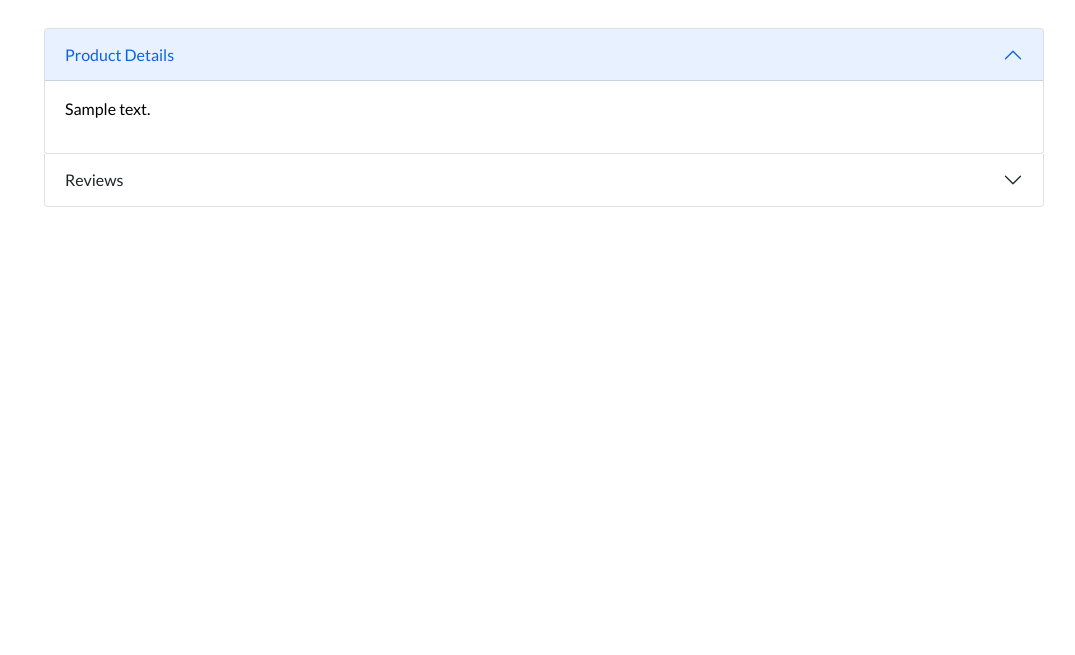
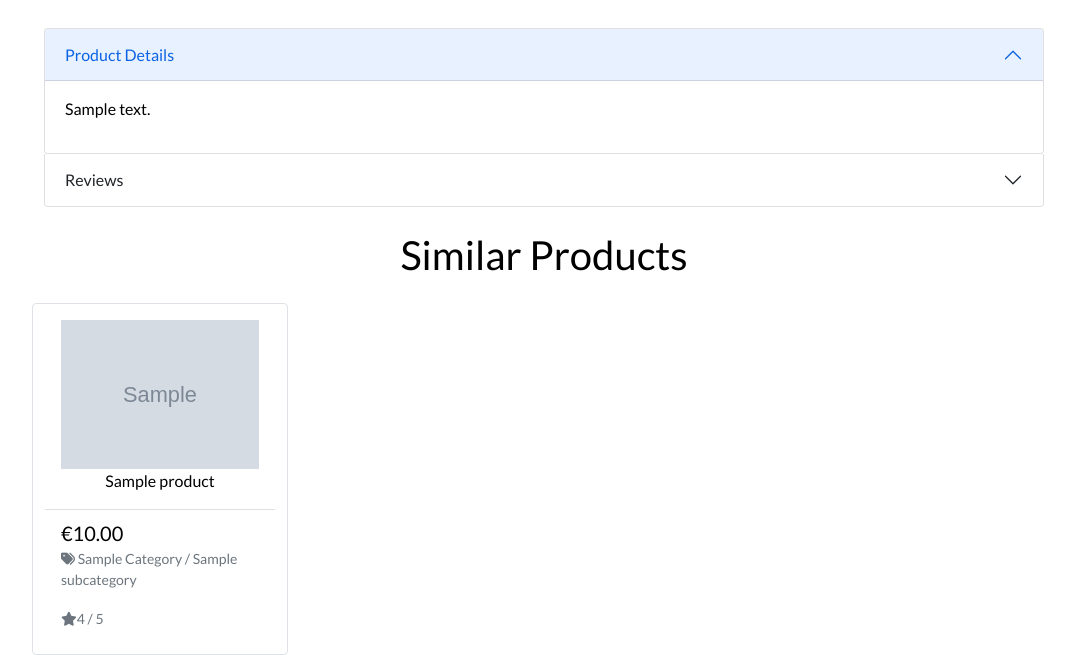
Before and after one commit to Yasi92/Happy-Pet, a Django app: template products/templates/products/product_detail.html in a window 1280 px wide. Shown: the part 564-1219 px from the top of the page, without its empty margins (96-1171 px from the left). Before the commit the page ends 771 px from the top, so only its background shows below. Run offline with Django 3.2, Linux system fonts and the light colour scheme; the template is opened without the code that fills it: most values are stand-ins (such as "Sample title", 1, 10 or a date in 2020); grey boxes marked "Sample" are stand-in pictures; some libraries are stand-ins or nearby versions.

Commit message:
Add similar_products.html in includes, add to the product_detail view to render similar products and display it in a carousel

```diff
--- /dev/null
+++ b/products/templates/products/includes/similar_products.html
@@ -0,0 +1,95 @@
+{% if similar_products|length > 4 %}
+            <div class="row">
+                <div class="col-12 text-center">
+                    <h1 class="my-4">Similar Products</h1>
+                    <div class="carousel slide" id="myCarousel">
+                        <button class="carousel-control-prev" type="button" data-bs-target="#myCarousel" data-bs-slide="prev">
+                            <i class="fa-solid fa-chevron-left fa-lg text-black"></i>
+                            <span class="visually-hidden">Previous</span>
+                        </button>
+                        <button class="carousel-control-next" type="button" data-bs-target="#myCarousel" data-bs-slide="next">
+                            <i class="fa-solid fa-chevron-right fa-lg text-black"></i>
+                            <span class="visually-hidden">Next</span>
+                        </button>
+                        <div class="carousel-inner">
+                            {% for s in similar_products %}
+                                <div class="row g-0 carousel-item{% if forloop.first  %} active{% endif %}">
+                                    <div class="card col-3 border">
+                                        {% if s.image1 %}
+                                            <a href="{% url 'product_detail' s.product_id %}" target="_blank">
+                                                <img src="{{ s.image1.url }}" class="img-md" alt="{{ s.name }}">
+                                            </a>
+                                        {% else %}
+                                            <a href="{% url 'product_detail' s.product_id %}">
+                                                <img src="{{ MEDIA_URL }}noimage.png" class="img-md" alt="{{ s.name }}">
+                                            </a>
+                                        {% endif %}
+                                        <div class="card-body text-center">
+                                            <p class="card-text text-black px-3">{{ product.name }}</p>
+                                        </div>
+                                        <div class="card-footer bg-white text-start text-black">
+                                            <div class="row">
+                                                <div class="col">
+                                                    <p class="lead mb-0 text-start font-weight-bold">€{{ s.price|floatformat:"2" }}</p>
+                                                    <p class="small">
+                                                        <a href="{% url 'product_detail' s.product_id %}" class="text-muted text-decoration-none">
+                                                            <i class="fas fa-tags"></i>
+                                                            {{ s.category.name | title }} / {{ s.subcategory.friendly_name }}
+                                                        </a>
+                                                    </p>
+                                                    {% if s.rating %}
+                                                        <small class="text-muted"><i class="fas fa-star mr-1"></i>{{ s.rating }} / 5</small>
+                                                    {% else %}
+                                                        <small class="text-muted">No Rating</small>
+                                                    {% endif %}
+                                                    </p>
+                                                </div>
+                                            </div>
+                                        </div>
+                                    </div>
+                                </div>
+                            {% endfor %}
+                        </div>
+                    </div>
+                </div>
+            </div>
+        {% elif similar_products|length <= 4 %}
+            <div class="row">
+                <div class="col-12 text-center">
+                    <h1 class="my-4">Similar Products</h1>
+                    <div class="row">
+                        {% for s in similar_products %}
+                            <div class="col-3 border card">
+                                <div class="card-body">
+                                    <img class="img-fluid" src="{{ s.image1.url }}">
+                                    <p class="card-text text-black px-3">{{ product.name }}</p>
+                                </div>
+                                <div class="card-footer bg-white text-start text-black">
+                                    <div class="row">
+                                        <div class="col">
+                                            <p class="lead mb-0 text-start font-weight-bold">€{{ s.price|floatformat:"2" }}</p>
+                                            <p class="small">
+                                                <a href="{% url 'product_detail' s.product_id %}" class="text-muted text-decoration-none">
+                                                    <i class="fas fa-tags"></i>
+                                                    {{ s.category.name | title }} / {{ s.subcategory.friendly_name }}
+                                                </a>
+                                            </p>
+                                            {% if s.rating %}
+                                                <small class="text-muted"><i class="fas fa-star mr-1"></i>{{ s.rating }} / 5</small>
+                                            {% else %}
+                                                <small class="text-muted">No Rating</small>
+                                            {% endif %}
+                                            <p>{% for x in s.has_sizes %}
+                                                <small>{{ x }}</small>
+                                                {% endfor %}
+                                            </p>
+                                        </div>
+                                    </div>
+                                </div>
+                            </div>
+                        {% endfor %}
+                    </div>
+                </div>
+            </div>
+        {% endif %}
+    </div>
--- a/products/templates/products/product_detail.html
+++ b/products/templates/products/product_detail.html
@@ -145,7 +145,36 @@
 
             </div>
         </div>
+                <!-----------------------  Carousel for similar products--------------------- -->
+                {% include 'products/includes/similar_products.html' %}
+
     </div>
 
 
 {% endblock %}
+
+{% block postloadjs %}
+{{ block.super }}
+
+<script>
+    /* This carousel is borrowed from (https://www.codeply.com/p/jCzaESNi07) */
+    var myCarousel = document.querySelector('#myCarousel')
+    var carousel = new bootstrap.Carousel(myCarousel, {interval: 2000, wrap: true})
+    var slides = document.querySelectorAll('.carousel .carousel-item')
+
+    slides.forEach((el) => {
+        // number of slides per carousel-item
+        const minPerSlide = slides.length
+        let next = el.nextElementSibling
+        for (var i=1; i<minPerSlide; i++) {
+            if (!next) {
+                // wrap carousel by using first child
+                next = slides[0]
+            }
+            let cloneChild = next.cloneNode(true)
+            el.appendChild(cloneChild.children[0])
+            next = next.nextElementSibling
+        }
+    })
+    </script>
+{% endblock %}
--- a/products/views.py
+++ b/products/views.py
@@ -85,11 +85,14 @@ def product_detail(request, product_id):
 
     products = Product.objects.all()
     product = get_object_or_404(Product, pk=product_id)
-
+    similar_products = products.filter(category=product.category,
+                                subcategory=product.subcategory).exclude(
+                                product_id=product.product_id)
 
     template = 'products/product_detail.html'
     context = {
         'product' : product,
+        'similar_products' : similar_products,
     }
 
     return render(request, template, context)
```
Also changed, not shown: static/css/base.css (+39 -0 lines).
